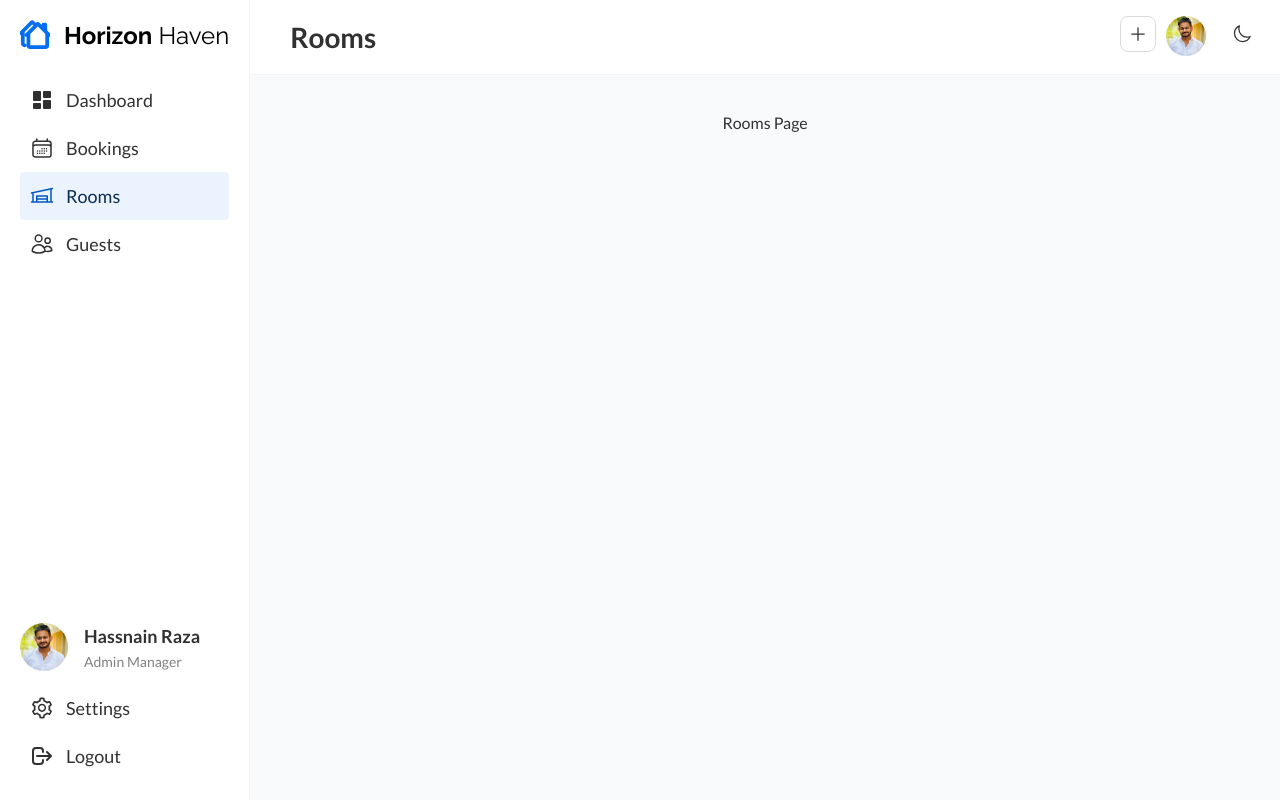
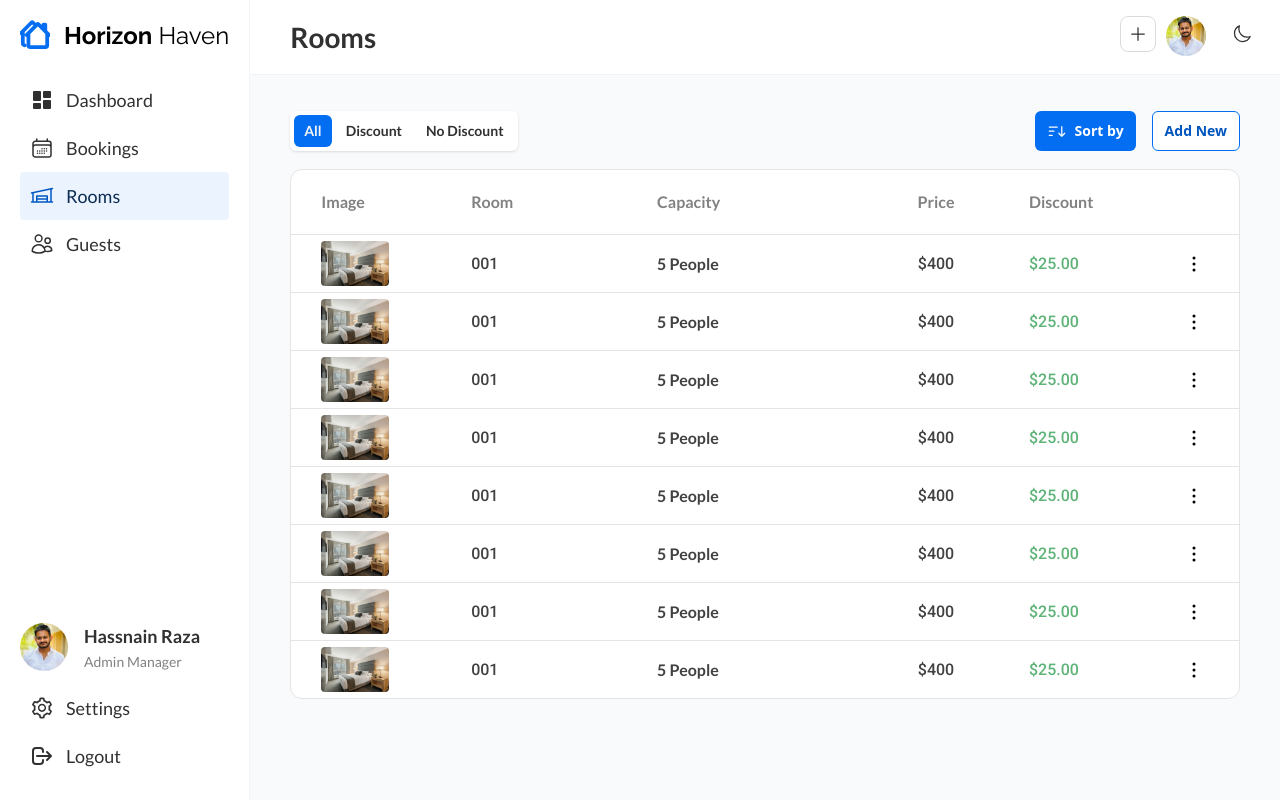
Before and after one commit to HasnainRaza026/horizon-haven-dashboard, a React (Vite) app: page /rooms in a window 1280 px wide. Built offline with nearby package versions, Linux system fonts and the light colour scheme.

Commit message:
feat: Add room table and other components on room page

```diff
--- a/src/features/bookings/BookingRowBody.tsx
+++ b/src/features/bookings/BookingRowBody.tsx
@@ -1,5 +1,4 @@
 import Badge from "../../ui/Badge";
-import Ellipsis from "../../ui/Ellipsis";
 import Row from "../../ui/Row";
 
 function BookingRowBody() {
@@ -34,9 +33,7 @@ function BookingRowBody() {
           $4,200.00
         </p>
       </Row.Cell>
-      <Row.Cell style="!w-fit !h-fit">
-        <Ellipsis />
-      </Row.Cell>
+      <Row.Ellipsis />
     </Row>
   );
 }
--- a/src/features/bookings/BookingRowHeader.tsx
+++ b/src/features/bookings/BookingRowHeader.tsx
@@ -6,7 +6,6 @@ function BookingRowHeader() {
       <Row.Cell style="max-w-[100px]">
         <Row.Title>Room</Row.Title>
       </Row.Cell>
-
       <Row.Cell>
         <Row.Title>Guest</Row.Title>
       </Row.Cell>
@@ -19,9 +18,7 @@ function BookingRowHeader() {
       <Row.Cell style="text-center">
         <Row.Title>Amount</Row.Title>
       </Row.Cell>
-      <Row.Cell style="!w-fit !h-fit">
-        <Row.EmptyCell />
-      </Row.Cell>
+      <Row.EmptyCell />
     </Row>
   );
 }
--- /dev/null
+++ b/src/features/rooms/RoomFilter.tsx
@@ -0,0 +1,13 @@
+import FilterTab from "../../ui/FilterTab";
+
+function RoomFilter() {
+  return (
+    <FilterTab initialState="All">
+      <FilterTab.Tab title="All" />
+      <FilterTab.Tab title="Discount" />
+      <FilterTab.Tab title="No Discount" />
+    </FilterTab>
+  );
+}
+
+export default RoomFilter;
--- /dev/null
+++ b/src/features/rooms/RoomRowBody.tsx
@@ -0,0 +1,36 @@
+import Row from "../../ui/Row";
+
+function RoomRowBody({ noBorder }: { noBorder?: boolean }) {
+  return (
+    <Row padding={"px-7.5 py-1.5"} noBorder={noBorder}>
+      <Row.Cell style="max-w-[150px]">
+        <img
+          src="/src/assets/room.jpg"
+          alt="room"
+          className="h-[45px] w-[68px] rounded-sm object-cover"
+        />
+      </Row.Cell>
+      <Row.Cell>
+        <p className="!font-secondary !text-tx-dr-secondary dark:!text-tx-lt-secondary font-medium">
+          001
+        </p>
+      </Row.Cell>
+      <Row.Cell>
+        <p className="!text-tx-dr-secondary dark:!text-tx-lt-secondary font-semibold">
+          5 People
+        </p>
+      </Row.Cell>
+      <Row.Cell style="text-center">
+        <p className="!font-secondary !text-tx-dr-secondary dark:!text-tx-lt-secondary font-medium">
+          $400
+        </p>
+      </Row.Cell>
+      <Row.Cell style="max-w-[150px]">
+        <p className="!font-secondary font-medium !text-[#5FB378]">$25.00</p>
+      </Row.Cell>
+      <Row.Ellipsis />
+    </Row>
+  );
+}
+
+export default RoomRowBody;
--- /dev/null
+++ b/src/features/rooms/RoomRowHeader.tsx
@@ -0,0 +1,26 @@
+import Row from "../../ui/Row";
+
+function RoomRowHeader() {
+  return (
+    <Row padding={"px-7.5 py-5"}>
+      <Row.Cell style="max-w-[150px]">
+        <Row.Title>Image</Row.Title>
+      </Row.Cell>
+      <Row.Cell>
+        <Row.Title>Room</Row.Title>
+      </Row.Cell>
+      <Row.Cell>
+        <Row.Title>Capacity</Row.Title>
+      </Row.Cell>
+      <Row.Cell style="text-center">
+        <Row.Title>Price</Row.Title>
+      </Row.Cell>
+      <Row.Cell style="max-w-[150px]">
+        <Row.Title>Discount</Row.Title>
+      </Row.Cell>
+      <Row.EmptyCell />
+    </Row>
+  );
+}
+
+export default RoomRowHeader;
--- /dev/null
+++ b/src/features/rooms/Rooms.tsx
@@ -0,0 +1,33 @@
+import ButtonOutline from "../../ui/ButtonOutline";
+import SortButton from "../../ui/SortButton";
+import Table from "../../ui/Table";
+import RoomFilter from "./RoomFilter";
+import RoomRowBody from "./RoomRowBody";
+import RoomRowHeader from "./RoomRowHeader";
+
+function Rooms() {
+  return (
+    <div className="flex w-full flex-col gap-4.5">
+      <div className="flex justify-between">
+        <RoomFilter />
+        <div className="flex gap-4">
+          <SortButton />
+          <ButtonOutline>Add New</ButtonOutline>
+        </div>
+      </div>
+      <Table>
+        <RoomRowHeader />
+        <RoomRowBody />
+        <RoomRowBody />
+        <RoomRowBody />
+        <RoomRowBody />
+        <RoomRowBody />
+        <RoomRowBody />
+        <RoomRowBody />
+        <RoomRowBody noBorder={true} />
+      </Table>
+    </div>
+  );
+}
+
+export default Rooms;
--- a/src/pages/RoomsPage.tsx
+++ b/src/pages/RoomsPage.tsx
@@ -1,5 +1,11 @@
+import Rooms from "../features/rooms/Rooms";
+
 function RoomsPage() {
-  return <h2>Rooms Page</h2>;
+  return (
+    <>
+      <Rooms />
+    </>
+  );
 }
 
 export default RoomsPage;
--- /dev/null
+++ b/src/ui/ButtonOutline.tsx
@@ -0,0 +1,9 @@
+function ButtonOutline({ children }: { children: React.ReactNode }) {
+  return (
+    <button className="bg-bg-lt-primary hover:bg-main-highlight border-main text-main-hover dark:text-tx-lt-secondary dark:border-tx-lt-secondary dark:hover:text-tx-lt-primary dark:hover:border-tx-lt-primary rounded-md border px-3 py-2 text-sm font-semibold dark:bg-transparent dark:hover:bg-transparent">
+      {children}
+    </button>
+  );
+}
+
+export default ButtonOutline;
--- a/src/ui/Ellipsis.tsx
+++ /dev/null
@@ -1,11 +0,0 @@
-import { HiEllipsisVertical } from "react-icons/hi2";
-
-function Ellipsis() {
-  return (
-    <div className="dark:text-bg-lt-primary flex h-[35px] w-7.5 items-center justify-center rounded-md hover:border hover:border-black/60 dark:hover:border-white/60">
-      <HiEllipsisVertical className="text-2xl" />
-    </div>
-  );
-}
-
-export default Ellipsis;
--- /dev/null
+++ b/src/ui/EllipsisIcon.tsx
@@ -0,0 +1,11 @@
+import { HiEllipsisVertical } from "react-icons/hi2";
+
+function EllipsisIcon() {
+  return (
+    <div className="dark:text-bg-lt-primary flex h-[35px] w-7.5 cursor-pointer items-center justify-center rounded-md hover:border hover:border-black/60 dark:hover:border-white/60">
+      <HiEllipsisVertical className="text-2xl" />
+    </div>
+  );
+}
+
+export default EllipsisIcon;
--- a/src/ui/Row.tsx
+++ b/src/ui/Row.tsx
@@ -1,13 +1,19 @@
+import EllipsisIcon from "./EllipsisIcon";
+
 function Row({
   children,
   padding,
+  noBorder,
 }: {
   children: React.ReactNode;
   padding: string;
+  noBorder?: boolean;
 }) {
   return (
     <div
-      className={`border-b-lt-border dark:border-b-dr-border flex flex-1 items-center border-b ${padding}`}
+      className={`border-b-lt-border dark:border-b-dr-border flex flex-1 items-center border-b ${padding} ${
+        noBorder ? "!border-b-0" : ""
+      }`}
     >
       {children}
     </div>
@@ -25,7 +31,19 @@ function Cell({
 }
 
 function EmptyCell() {
-  return <div className="!h-4.5 !w-7.5" />;
+  return (
+    <Cell style="!w-fit !h-fit">
+      <div className="!h-4.5 !w-7.5" />
+    </Cell>
+  );
+}
+
+function Ellipsis() {
+  return (
+    <Cell style="!w-fit !h-fit">
+      <EllipsisIcon />
+    </Cell>
+  );
 }
 
 function Title({ children }: { children: React.ReactNode }) {
@@ -55,5 +73,6 @@ Row.Cell = Cell;
 Row.EmptyCell = EmptyCell;
 Row.Title = Title;
 Row.DualItem = DualItem;
+Row.Ellipsis = Ellipsis;
 
 export default Row;
```
Also changed, not shown: src/assets/room.jpg (added).
